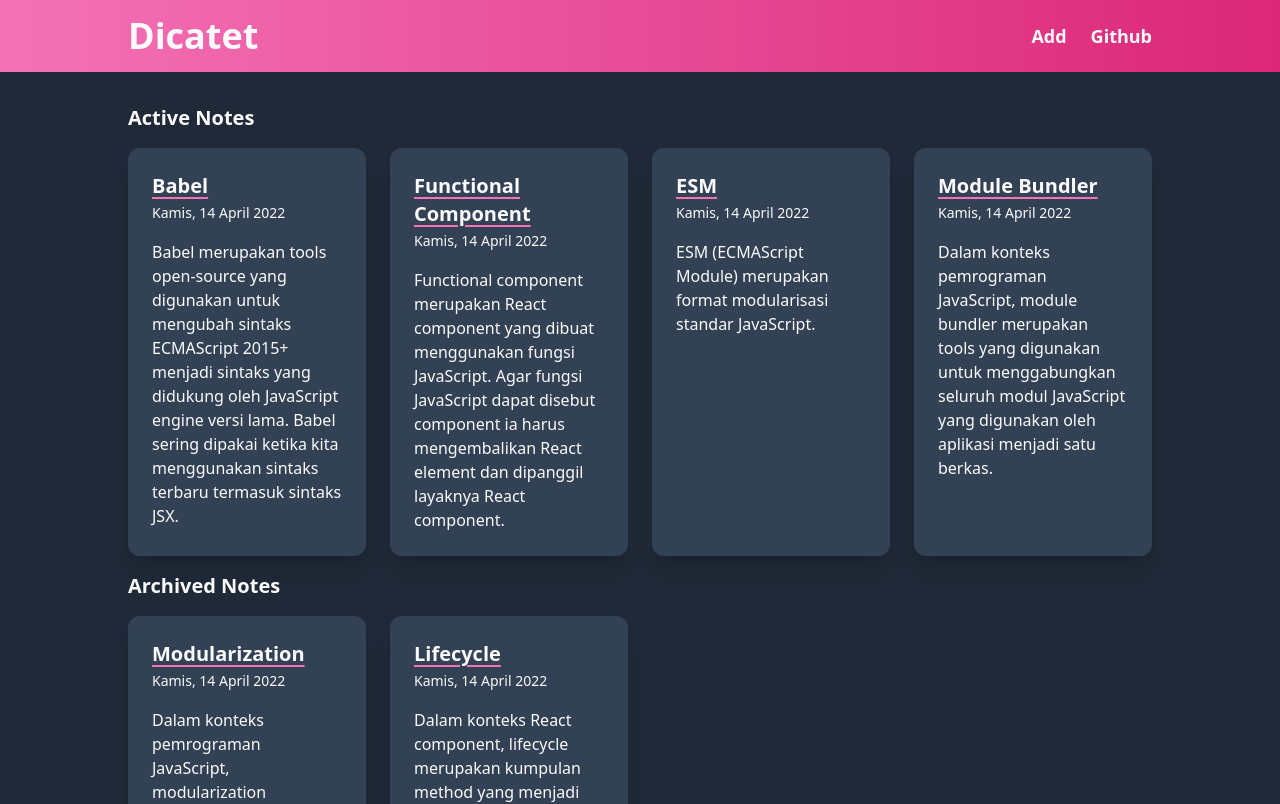
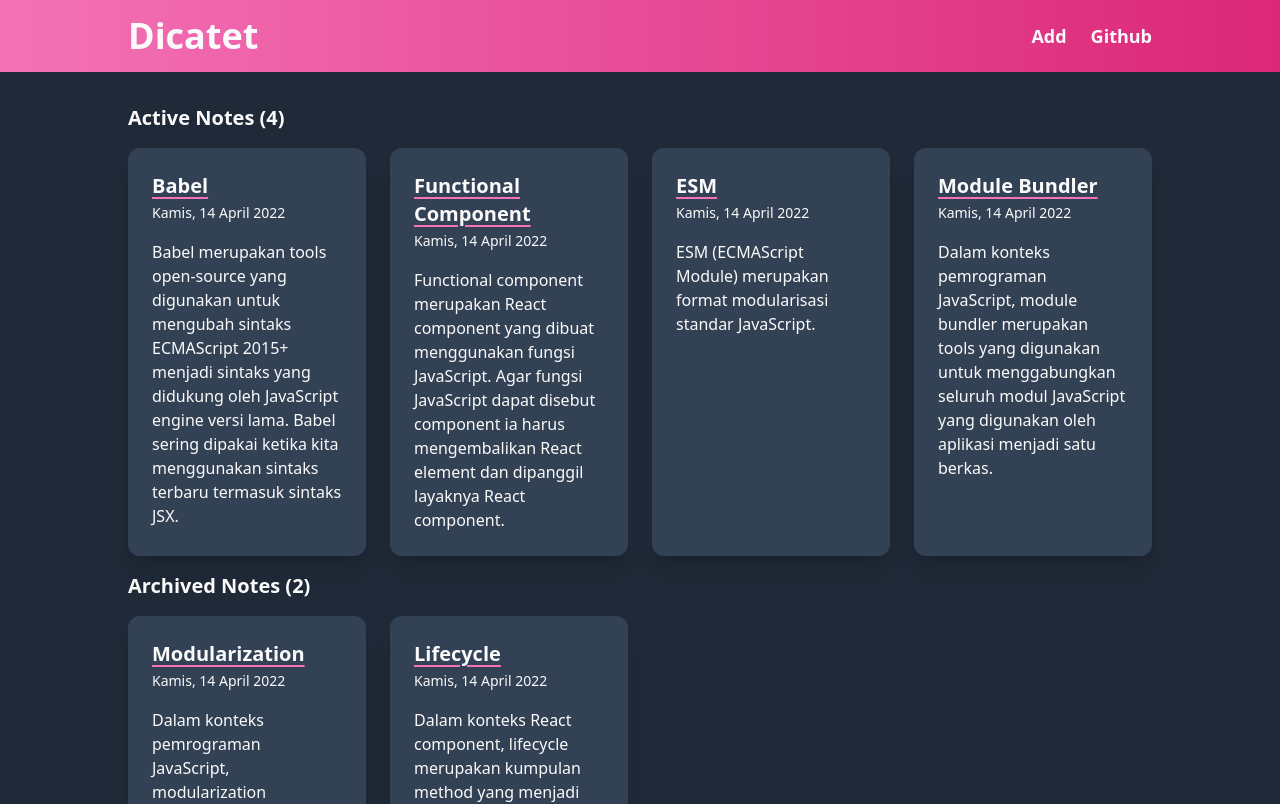
Before and after one commit to fajar13k/dicatet, a React (Vite) app: page / in a window 1280 px wide. Shown: the top 804 px of the page. Built offline with nearby package versions, Linux system fonts and the light colour scheme.

Commit message:
Add how many notes does each category have

```diff
--- a/src/pages/HomePage.jsx
+++ b/src/pages/HomePage.jsx
@@ -8,9 +8,9 @@ function HomePage() {
 
   return (
     <section>
-      <h2 className="font-semibold text-xl mb-4">Active Notes</h2>
+      <h2 className="font-semibold text-xl mb-4">Active Notes ({`${activeNotes.length}`})</h2>
       {activeNotes.length > 0 ? (<NoteList notes={activeNotes} />) : (<p>No active notes!</p>)}
-      <h2 className="font-semibold text-xl my-4">Archived Notes</h2>
+      <h2 className="font-semibold text-xl my-4">Archived Notes ({`${archivedNotes.length}`})</h2>
       {archivedNotes.length > 0 ? (<NoteList notes={archivedNotes} />) : (<p>No archived notes!</p>)}
     </section>
   );
```
